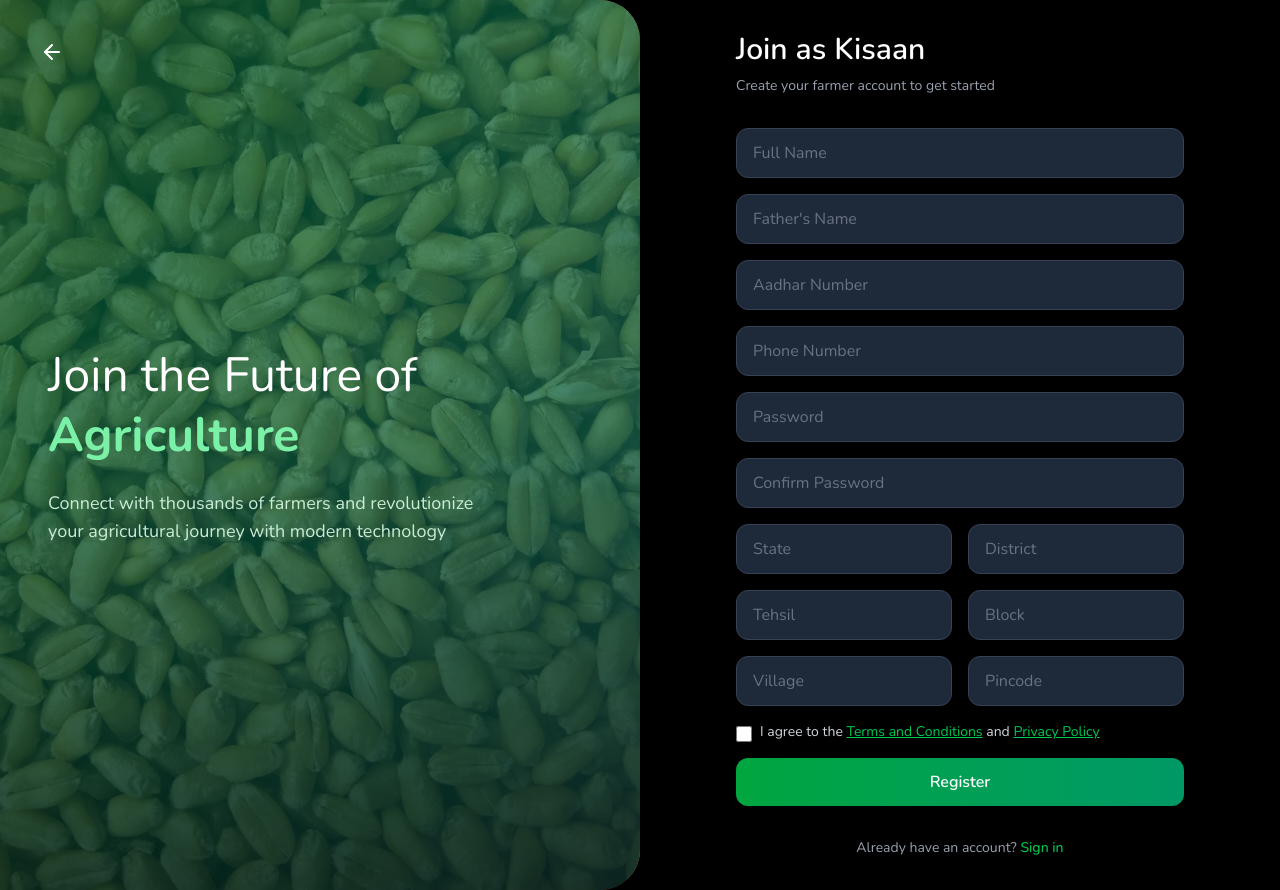
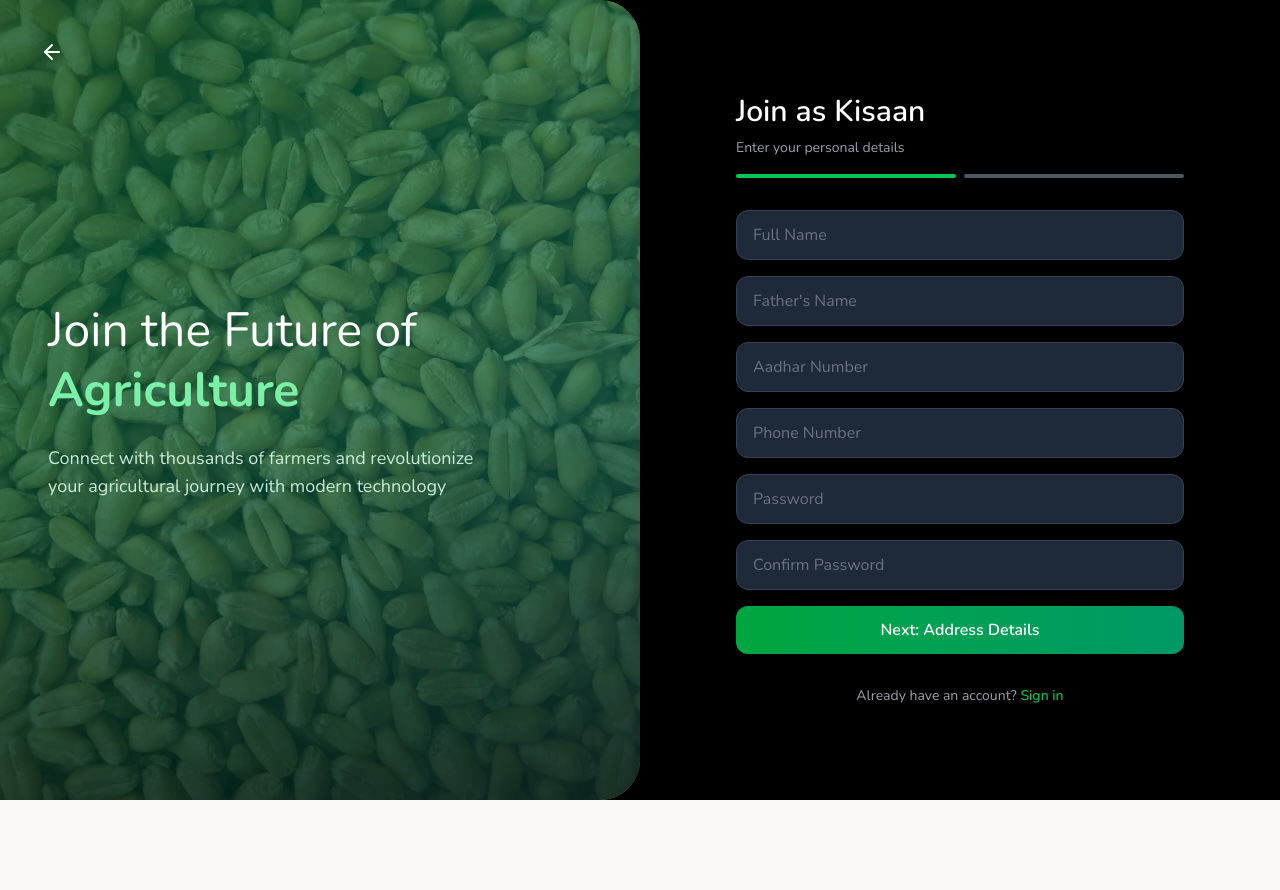
Before and after one commit to sameerkali/ucf-user, a React (Vite) app: page /signup in a window 1280 px wide. After the commit the page ends 800 px from the top, so only its background shows below. Built offline with nearby package versions, Linux system fonts and the light colour scheme; no server answers.

Commit message:
change the routes add loading in buttons make signup in two parts and much more

```diff
--- a/src/App.tsx
+++ b/src/App.tsx
@@ -56,7 +56,7 @@ export default function App() {
       <InstallBanner />
       <Routes>
         {/* Routes WITHOUT the Header and Dock */}
-        <Route path="/landing" element={<LandingPage />} />
+        <Route path="/" element={<LandingPage />} />
         <Route path="/login" element={<LoginPage />} />
         <Route path="/signup" element={<SignupPage />} />
         <Route path="/404" element={<NotFoundPage />} />
@@ -64,7 +64,7 @@ export default function App() {
 
         {/* Routes WITH the Header and Dock */}
         <Route element={<MainLayout />}>
-          <Route path="/" element={<HomePage />} />
+          <Route path="/home" element={<HomePage />} />
           <Route path="/posts" element={<PostsPage />} />
           <Route path="/settings" element={<SettingsPage />} />
           <Route path="/help" element={<HelpAndSupportPage />} />
--- a/src/components/Dock.tsx
+++ b/src/components/Dock.tsx
@@ -3,8 +3,8 @@ import { Home, HelpCircle, Settings, StickyNote } from "lucide-react";
 import { useTranslation } from "react-i18next";
 
 const DOCK_ITEMS = [
-  { labelKey: "home", to: "/", icon: Home },
-  { labelKey: "post", to: "/post", icon: StickyNote },
+  { labelKey: "home", to: "/home", icon: Home },
+  { labelKey: "post", to: "/posts", icon: StickyNote },
   { labelKey: "helpSupport", to: "/help", icon: HelpCircle },
   { labelKey: "settings", to: "/settings", icon: Settings }
 ];
--- a/src/components/Headr.tsx
+++ b/src/components/Headr.tsx
@@ -2,8 +2,8 @@ import { Link, NavLink } from "react-router-dom";
 import { useTranslation } from "react-i18next";
 
 const MENU_ITEMS = [
-  { labelKey: "home", to: "/" },
-  { labelKey: "post", to: "/post" },
+  { labelKey: "home", to: "/home" },
+  { labelKey: "post", to: "/posts" },
   { labelKey: "helpSupport", to: "/help" },
   { labelKey: "settings", to: "/settings" }
 ];
--- a/src/pages/LoginPage.tsx
+++ b/src/pages/LoginPage.tsx
@@ -93,7 +93,9 @@ export default function LoginPage() {
           }),
         });
         if (response.ok) {
-          // Success: handle navigation or session storage as needed
+          const data = await response.json();
+          localStorage.setItem("token", data.token);
+          localStorage.setItem("user", JSON.stringify(data.user) || "{}");
           navigate("/complete-profile?role=kisaan");
         } else {
           const errorData = await response.json();
--- a/src/pages/NotFoundPage.tsx
+++ b/src/pages/NotFoundPage.tsx
@@ -28,7 +28,7 @@ export default function NotFoundPage() {
         </p>
 
         <Link
-          to="/"
+          to="/home"
           className="mt-10 inline-block px-8 py-3 border border-green-500 text-green-600 rounded-lg font-semibold uppercase tracking-widest
                      hover:bg-green-500 hover:text-white
                      transition-colors duration-300 ease-in-out"
--- a/src/pages/ProfileCompletePage.tsx
+++ b/src/pages/ProfileCompletePage.tsx
@@ -81,7 +81,7 @@ export default function ProfileComplete() {
 
   const handleSkipConfirm = () => {
     setShowSkipModal(false);
-    navigate("/");
+    navigate("/home");
   };
 
   const nextStep = () => {
@@ -102,7 +102,7 @@ export default function ProfileComplete() {
     setShowErrors(true);
     if (isStepValid()) {
       toast.success(t("profileSubmitted"));
-      navigate("/");
+      navigate("/home");
     }
   };
 
--- a/src/pages/SignupPage.tsx
+++ b/src/pages/SignupPage.tsx
@@ -24,6 +24,10 @@ export default function SignupPage() {
     }
   }, [searchParams]);
 
+  // Two-step form for farmers: personal details and address
+  const [farmerStep, setFarmerStep] = useState<"personal" | "address">(
+    "personal"
+  );
   const [step, setStep] = useState<"signup" | "otp">("signup");
   const [agreeToTerms, setAgreeToTerms] = useState(false);
   const [errors, setErrors] = useState({
@@ -148,8 +152,6 @@ export default function SignupPage() {
     }
   };
 
-  // ... (keep other existing handlers like handleEmailChange, handleGstChange, etc.)
-
   const handleEmailChange = (e: React.ChangeEvent<HTMLInputElement>) => {
     const value = sanitizeInput(e.target.value);
     setFormData((prev) => ({ ...prev, email: value }));
@@ -204,7 +206,51 @@ export default function SignupPage() {
     setFormData((prev) => ({ ...prev, otp: value }));
   };
 
-  const handleSignupSubmit = async (e: React.FormEvent) => {
+  // Handle farmer personal details step
+  const handleFarmerPersonalNext = (e: React.FormEvent) => {
+    e.preventDefault();
+
+    // Validate personal details
+    const personalErrors = {
+      fullName: "",
+      fatherName: "",
+      aadhar: "",
+      phone: "",
+      password: "",
+      confirmPassword: "",
+    };
+
+    if (!formData.fullName || formData.fullName.length < 2) {
+      personalErrors.fullName = "Full name is required";
+    }
+    if (!formData.fatherName || formData.fatherName.length < 2) {
+      personalErrors.fatherName = "Father name is required";
+    }
+    if (formData.aadhar.length !== 12) {
+      personalErrors.aadhar = "Aadhar must be 12 digits";
+    }
+    if (formData.phone.length !== 10) {
+      personalErrors.phone = "Phone number must be 10 digits";
+    }
+    if (formData.password.length < 6) {
+      personalErrors.password = "Password must be at least 6 characters";
+    }
+    if (formData.password !== formData.confirmPassword) {
+      personalErrors.confirmPassword = "Passwords do not match";
+    }
+
+    setErrors((prev) => ({ ...prev, ...personalErrors }));
+
+    const hasPersonalErrors = Object.values(personalErrors).some(
+      (error) => error !== ""
+    );
+    if (!hasPersonalErrors) {
+      setFarmerStep("address");
+    }
+  };
+
+  // Handle farmer address step and final submission
+  const handleFarmerAddressSubmit = async (e: React.FormEvent) => {
     e.preventDefault();
 
     if (!agreeToTerms) {
@@ -214,28 +260,44 @@ export default function SignupPage() {
       setErrors((prev) => ({ ...prev, terms: "" }));
     }
 
-    const hasErrors = Object.values(errors).some((error) => error !== "");
-    if (hasErrors) return;
+    // Validate address fields
+    const addressErrors = {
+      state: "",
+      district: "",
+      tehsil: "",
+      block: "",
+      village: "",
+      pincode: "",
+    };
 
-    if (role === "kisaan") {
-      // Validate farmer form
-      if (
-        formData.fullName &&
-        formData.fatherName &&
-        formData.aadhar.length === 12 &&
-        formData.phone.length === 10 &&
-        formData.password.length >= 6 &&
-        formData.password === formData.confirmPassword &&
-        formData.state &&
-        formData.district &&
-        formData.tehsil &&
-        formData.block &&
-        formData.village &&
-        formData.pincode.length === 6
-      ) {
+    if (!formData.state || formData.state.length < 2) {
+      addressErrors.state = "State is required";
+    }
+    if (!formData.district || formData.district.length < 2) {
+      addressErrors.district = "District is required";
+    }
+    if (!formData.tehsil || formData.tehsil.length < 2) {
+      addressErrors.tehsil = "Tehsil is required";
+    }
+    if (!formData.block || formData.block.length < 2) {
+      addressErrors.block = "Block is required";
+    }
+    if (!formData.village || formData.village.length < 2) {
+      addressErrors.village = "Village is required";
+    }
+    if (formData.pincode.length !== 6) {
+      addressErrors.pincode = "Pincode must be 6 digits";
+    }
+
+    setErrors((prev) => ({ ...prev, ...addressErrors }));
+
+    const hasAddressErrors = Object.values(addressErrors).some(
+      (error) => error !== ""
+    );
+
+    if (!hasAddressErrors) {
       setIsLoading(true);
       try {
-          // Call farmer registration API
         const response = await fetch(`${BASE_URL}api/farmer/register`, {
           method: "POST",
           headers: {
@@ -260,7 +322,8 @@ export default function SignupPage() {
         });
 
         if (response.ok) {
-            setStep("otp");
+          alert("Registration successful! Please login with your credentials.");
+          navigate(`/login?role=${role}`);
         } else {
           const errorData = await response.json();
           alert(
@@ -273,7 +336,22 @@ export default function SignupPage() {
       }
       setIsLoading(false);
     }
-    } else if (role === "pos") {
+  };
+
+  // Handle POS signup
+  const handlePosSignupSubmit = async (e: React.FormEvent) => {
+    e.preventDefault();
+
+    if (!agreeToTerms) {
+      setErrors((prev) => ({ ...prev, terms: t("termsError") }));
+      return;
+    } else {
+      setErrors((prev) => ({ ...prev, terms: "" }));
+    }
+
+    const hasErrors = Object.values(errors).some((error) => error !== "");
+    if (hasErrors) return;
+
     if (
       formData.name &&
       formData.address.length >= 10 &&
@@ -284,26 +362,22 @@ export default function SignupPage() {
     ) {
       setStep("otp");
     }
-    }
   };
 
   const handleOtpSubmit = (e: React.FormEvent) => {
     e.preventDefault();
 
     if (formData.otp.length === 6) {
-      if (role === "kisaan") {
-        alert(t("kisaanSignupSuccess"));
-        navigate("/complete-profile");
-      } else {
-        alert(t("posSignupSuccess"));
-        navigate("/");
-      }
+      alert("POS registration successful!");
+      navigate("/"); // change this to login page as kisaan or pos
     }
   };
 
   const handleBack = () => {
     if (step === "otp") {
       setStep("signup");
+    } else if (role === "kisaan" && farmerStep === "address") {
+      setFarmerStep("personal");
     } else {
       navigate(-1);
     }
@@ -373,14 +447,32 @@ export default function SignupPage() {
                 </h2>
                 <p className="text-gray-400 text-sm">
                   {role === "kisaan"
-                    ? t("createKisaanAccount")
+                    ? farmerStep === "personal"
+                      ? "Enter your personal details"
+                      : "Enter your address details"
                     : t("createPosAccount")}
                 </p>
+                {role === "kisaan" && (
+                  <div className="flex mt-4">
+                    <div
+                      className={`w-1/2 h-1 rounded-full ${
+                        farmerStep === "personal"
+                          ? "bg-green-500"
+                          : "bg-green-300"
+                      }`}
+                    ></div>
+                    <div
+                      className={`w-1/2 h-1 rounded-full ml-2 ${
+                        farmerStep === "address" ? "bg-green-500" : "bg-gray-600"
+                      }`}
+                    ></div>
+                  </div>
+                )}
               </div>
 
-              <form onSubmit={handleSignupSubmit} className="space-y-4">
               {role === "kisaan" ? (
-                  <>
+                farmerStep === "personal" ? (
+                  <form onSubmit={handleFarmerPersonalNext} className="space-y-4">
                     <div>
                       <input
                         type="text"
@@ -487,7 +579,16 @@ export default function SignupPage() {
                       )}
                     </div>
 
-                    {/* Address Fields */}
+                    <button
+                      type="submit"
+                      className="w-full py-3 bg-gradient-to-r from-green-600 to-emerald-600 text-white font-semibold hover:from-green-700 hover:to-emerald-700 focus:outline-none transition-all duration-200"
+                      style={{ borderRadius: "0.75rem" }}
+                    >
+                      Next: Address Details
+                    </button>
+                  </form>
+                ) : (
+                  <form onSubmit={handleFarmerAddressSubmit} className="space-y-4">
                     <div className="grid grid-cols-2 gap-4">
                       <div>
                         <input
@@ -605,25 +706,73 @@ export default function SignupPage() {
                         )}
                       </div>
                     </div>
-                  </>
+
+                    {/* Terms and Conditions */}
+                    <div className="space-y-2">
+                      <div className="flex items-start">
+                        <input
+                          type="checkbox"
+                          id="terms"
+                          checked={agreeToTerms}
+                          onChange={(e) => setAgreeToTerms(e.target.checked)}
+                          className="w-4 h-4 text-green-500 bg-gray-800 border-gray-600 focus:ring-green-500 mt-1"
+                          style={{ borderRadius: "0.25rem" }}
+                        />
+                        <label
+                          htmlFor="terms"
+                          className="ml-2 text-sm text-gray-300"
+                        >
+                          {t("agreeToTermsStart")}{" "}
+                          <button
+                            type="button"
+                            className="text-green-500 hover:text-green-400 underline transition-colors"
+                            onClick={() => window.open("/terms", "_blank")}
+                          >
+                            {t("termsAndConditions")}
+                          </button>{" "}
+                          {t("and")}{" "}
+                          <button
+                            type="button"
+                            className="text-green-500 hover:text-green-400 underline transition-colors"
+                            onClick={() => window.open("/privacy", "_blank")}
+                          >
+                            {t("privacyPolicy")}
+                          </button>
+                        </label>
+                      </div>
+                      {errors.terms && (
+                        <p className="text-red-400 text-xs">{errors.terms}</p>
+                      )}
+                    </div>
+
+                    <button
+                      type="submit"
+                      disabled={isLoading}
+                      className="w-full py-3 bg-gradient-to-r from-green-600 to-emerald-600 text-white font-semibold hover:from-green-700 hover:to-emerald-700 focus:outline-none transition-all duration-200 flex items-center justify-center"
+                      style={{ borderRadius: "0.75rem" }}
+                    >
+                      {isLoading ? (
+                        <Loader2 className="animate-spin w-5 h-5" />
                       ) : (
-                  <>
+                        "Complete Registration"
+                      )}
+                    </button>
+                  </form>
+                )
+              ) : (
+                <form onSubmit={handlePosSignupSubmit} className="space-y-4">
                   <div>
                     <input
                       type="text"
                       placeholder={t("businessName")}
                       value={formData.name}
-                        onChange={(e) =>
-                          handleNameChange("name", e.target.value)
-                        }
+                      onChange={(e) => handleNameChange("name", e.target.value)}
                       className="w-full px-4 py-3 bg-gray-800 border border-gray-700 text-white placeholder-gray-500 focus:outline-none focus:border-green-500 transition-colors"
                       style={{ borderRadius: "0.75rem" }}
                       required
                     />
                     {errors.name && (
-                        <p className="text-red-400 text-xs mt-1">
-                          {errors.name}
-                        </p>
+                      <p className="text-red-400 text-xs mt-1">{errors.name}</p>
                     )}
                   </div>
 
@@ -672,13 +821,9 @@ export default function SignupPage() {
                       required
                     />
                     {errors.gst && (
-                        <p className="text-red-400 text-xs mt-1">
-                          {errors.gst}
-                        </p>
+                      <p className="text-red-400 text-xs mt-1">{errors.gst}</p>
                     )}
                   </div>
-                  </>
-                )}
 
                   {/* Terms and Conditions */}
                   <div className="space-y-2">
@@ -718,8 +863,6 @@ export default function SignupPage() {
                     )}
                   </div>
 
-
-
                   <button
                     type="submit"
                     disabled={isLoading}
@@ -729,10 +872,11 @@ export default function SignupPage() {
                     {isLoading ? (
                       <Loader2 className="animate-spin w-5 h-5" />
                     ) : (
-                    t("register")
+                      t("sendOTP")
                     )}
                   </button>
                 </form>
+              )}
             </>
           ) : (
             <>
@@ -743,9 +887,7 @@ export default function SignupPage() {
                 <p className="text-gray-400 text-sm mb-2">
                   {t("otpDescription")}
                 </p>
-                <p className="text-white font-medium">
-                  {role === "kisaan" ? `+91 ${formData.phone}` : formData.email}
-                </p>
+                <p className="text-white font-medium">{formData.email}</p>
               </div>
 
               <form onSubmit={handleOtpSubmit} className="space-y-6">
@@ -765,10 +907,14 @@ export default function SignupPage() {
                 <button
                   type="submit"
                   disabled={isLoading}
-                  className="w-full py-3 bg-gradient-to-r from-green-600 to-emerald-600 text-white font-semibold hover:from-green-700 hover:to-emerald-700 focus:outline-none transition-all duration-200"
+                  className="w-full py-3 bg-gradient-to-r from-green-600 to-emerald-600 text-white font-semibold hover:from-green-700 hover:to-emerald-700 focus:outline-none transition-all duration-200 flex items-center justify-center"
                   style={{ borderRadius: "0.75rem" }}
                 >
-                  {t("createAccount")}
+                  {isLoading ? (
+                    <Loader2 className="animate-spin w-5 h-5" />
+                  ) : (
+                    t("createAccount")
+                  )}
                 </button>
 
                 <button
@@ -786,7 +932,7 @@ export default function SignupPage() {
             <p className="text-gray-400 text-sm">
               {t("alreadyHaveAccount")}{" "}
               <button
-                onClick={() => navigate("/login")}
+                onClick={() => navigate(`/login?role=${role}`)}
                 className="text-green-500 hover:text-green-400 font-medium transition-colors"
               >
                 {t("signIn")}
```
Lines whose indentation alone changed are shown as unchanged.
